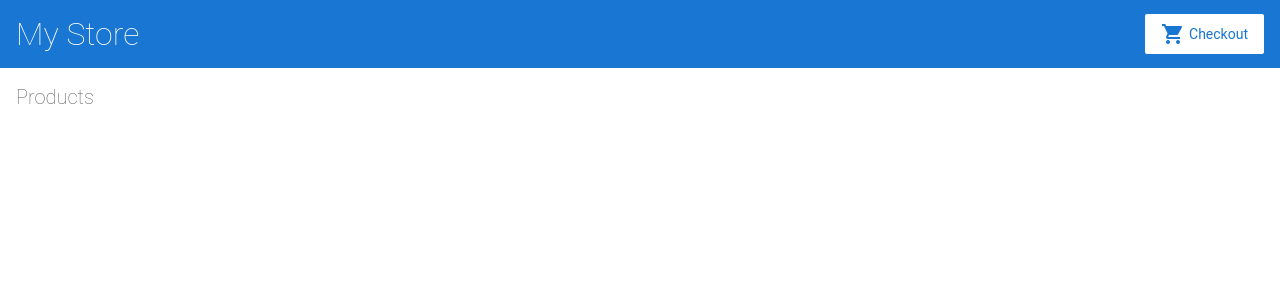
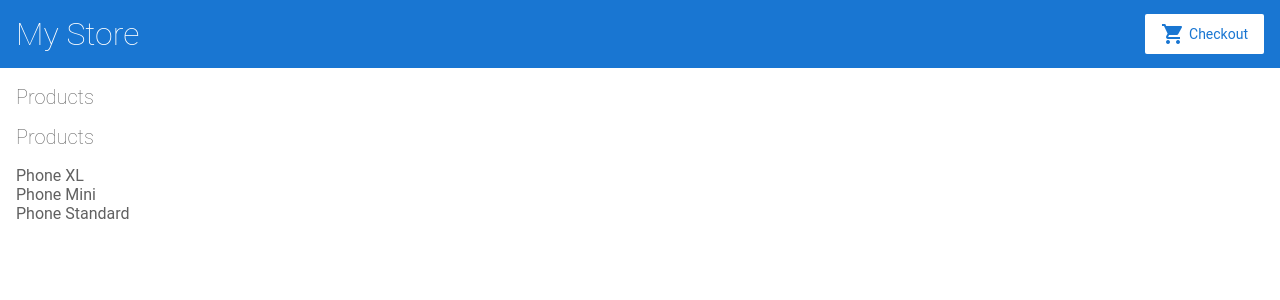
Before and after one commit to heinsc/angular-phonestore, an Angular app: page / in a window 1280 px wide. Shown: the top 300 px of the page. Built offline with nearby package versions, Linux system fonts and the light colour scheme.

Commit message:
1 file modified

```diff
--- a/src/app/product-list/product-list.component.html
+++ b/src/app/product-list/product-list.component.html
@@ -1,5 +1,9 @@
+<h2>Products</h2>
 <h2>Products</h2>
 
+<div *ngFor="let product of products">
+  {{product.name}}
+</div>
 
 <!--
 Copyright Google LLC. All Rights Reserved.
```
